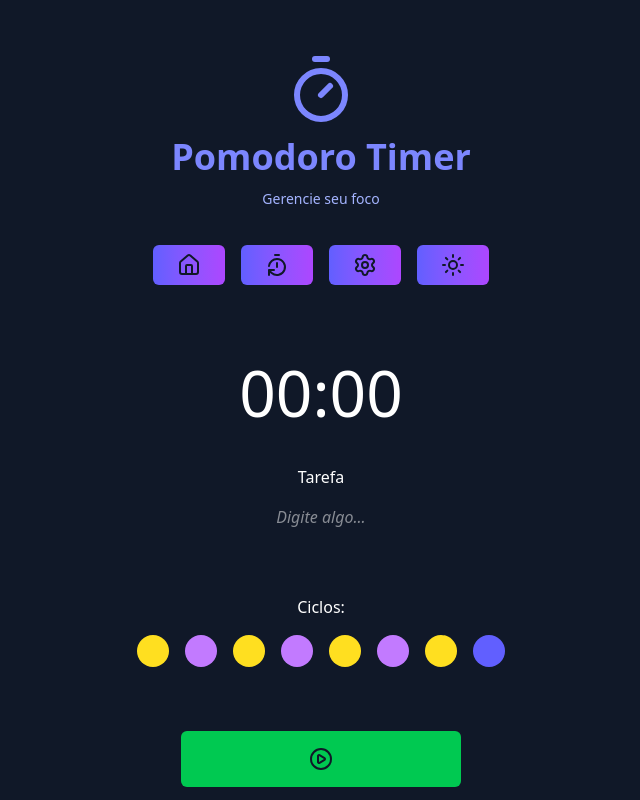
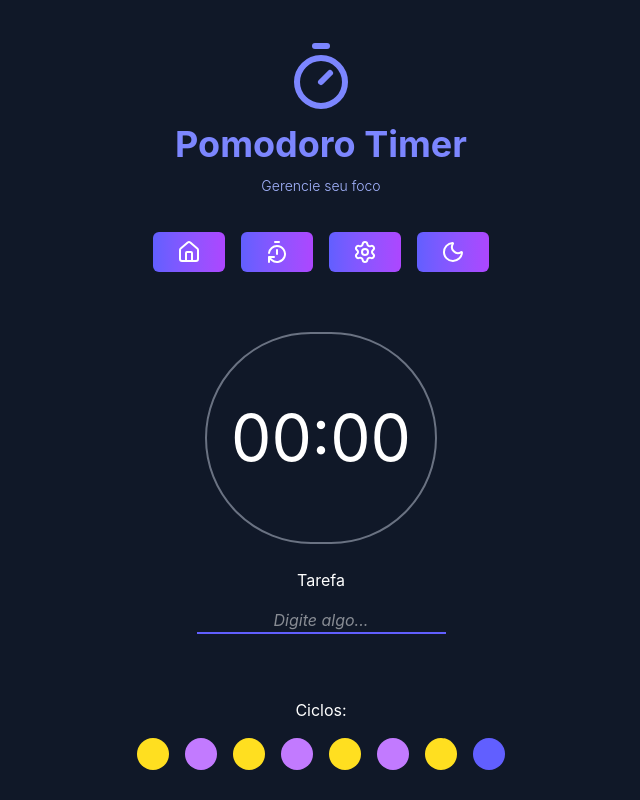
Before and after one commit to yasmin-code-tech/Pomodoro, a React (Vite) app in the folder Pomodoro/: page / in a window 1280 px wide. Shown: the top 800 px of the page, without its empty margins (319-959 px from the left). Built offline with nearby package versions, Linux system fonts and the light colour scheme.

Commit message:
adicionada a funcionalidade de alternar tema

```diff
--- a/Pomodoro/src/App.css
+++ b/Pomodoro/src/App.css
@@ -1 +1,28 @@
 @import "tailwindcss";
+
+@custom-variant dark (&:where(.dark, .dark *));
+
+:root {
+    --background: #111827;
+    --foreground: #ffffff;
+}
+
+@theme{
+    --animate-marquee: marquee 25s linear infinite;
+
+    @keyframes marquee {
+        from{
+            transform: translateX(-100%);
+
+        }to{
+            transform: translateX(100%);
+        }
+    }
+}
+
+@theme inline {
+    --color-background: var(--background);
+    --color-foreground: var(--foreground);
+    --font-sans: 'Inter', sans-serif;
+    --font-mono: 'Fira Code', monospace;
+}
--- a/Pomodoro/src/App.tsx
+++ b/Pomodoro/src/App.tsx
@@ -8,6 +8,7 @@ import {CountDown} from './components/CountDown';
 import {DefaultInput} from './components/DefaultInput';
 import { Cycles } from './components/Cycles';
 import { DefaultButton } from './components/DefaultButton';
+import { Footer } from './components/Footer';
 
 //icons
 import {PlayCircleIcon} from 'lucide-react';
@@ -21,7 +22,7 @@ export function App() {
 
   return(
     <>
-    <div className="bg-gray-900 text-white min-h-screen flex justify-center items-center flex-col">
+    <div className="dark:bg-gray-900 dark:text-white  bg-foreground text-background min-h-screen flex justify-center items-center flex-col">
 
       <header className=' py-10 justify-center flex flex-col items-center font-bold text-2xl'>
       <Logo/>
@@ -35,8 +36,8 @@ export function App() {
     <DefaultInput labelText='Tarefa' id='task' type='text' title='MeuTitulo' placeholder='Digite algo...'
     />
     <Cycles/>
-    <DefaultButton icon={<PlayCircleIcon/>}/>
-
+    <DefaultButton variant='blue' icon={<PlayCircleIcon/>}/>
+    <Footer/>
 
     </div>
     </>
--- a/Pomodoro/src/components/CountDown.tsx
+++ b/Pomodoro/src/components/CountDown.tsx
@@ -6,7 +6,7 @@ import "../App.css";
 export function CountDown(){
  return(
     <>
-    <div className='flex justify-center items-center text-[clamp(2rem,5vw,6rem)]  gap-4'>
+    <div className='flex justify-center items-center text-[clamp(2rem,5vw,6rem)]  gap-4 border-2 border-gray-500 hover:border-gray-600 rounded-full px-6 py-14'>
         00:00
     </div>
     </>
--- a/Pomodoro/src/components/DefaultButton.tsx
+++ b/Pomodoro/src/components/DefaultButton.tsx
@@ -4,15 +4,15 @@ import "../App.css";
 type DefaultButtonProps  =
 {
     icon: React.ReactNode;
-    variant: 'green' | 'red';
+    variant: 'blue' | 'red';
 } & React.ComponentProps<'button'>;
 
-export function DefaultButton({ icon, variant='green', className='', ...props }: DefaultButtonProps){
+export function DefaultButton({ icon, variant='blue', className='', ...props }: DefaultButtonProps){
 
     const baseClasses='px-32 py-4 rounded-md text-gray-900 cursor-pointer transition-colors'
 
     const variantClasses = {
-        green: 'bg-green-500 hover:bg-green-600 text-gray-900',
+        blue: 'bg-blue-500 hover:bg-blue-600 text-gray-900',
         red: 'bg-red-500 hover:bg-red-600 text-gray-900'
     }
 
--- a/Pomodoro/src/components/DefaultInput.tsx
+++ b/Pomodoro/src/components/DefaultInput.tsx
@@ -19,7 +19,7 @@ export function DefaultInput({ id, type, labelText, ...rest }: DefaultInputProps
        className='w-full
          border-0
          border-b-2
-         border-transparent
+         border-indigo-500
          bg-transparent
          focus:outline-none
          focus:border-indigo-500
--- /dev/null
+++ b/Pomodoro/src/components/Footer.tsx
@@ -0,0 +1,11 @@
+
+export function Footer(){
+    return (
+        <>
+        <footer className='flex flex-col justify-center items-center font-light text-sm mt-24 gap-1.5'>
+            <a href="#" className='no-underline hover:underline'>Entenda como funciona a técnica pomodoro 🍅 </a>
+            <a href="#" className='no-underline hover:underline'>Pomodoro Timer &copy; {new Date().getFullYear()} - Feito com ❤️ </a>
+        </footer>
+        </>
+    )
+}
--- a/Pomodoro/src/components/Logo.tsx
+++ b/Pomodoro/src/components/Logo.tsx
@@ -8,11 +8,11 @@ return(
     <>
     <div className='flex flex-col justify-center items-center gap-2 hover:opacity-70' >
         <TimerIcon
-        className = 'text-indigo-400 w-18 h-18 font-bold hover:opacity-70'/>
-        <span className='text-4xl py-1 transition hover:opacity-70 text-indigo-400'>
+        className = 'dark:text-indigo-400 w-18 h-18 font-bold hover:opacity-70'/>
+        <span className='text-4xl text-gray-900 py-1 transition hover:opacity-70 dark:text-indigo-400'>
             Pomodoro Timer
         </span>
-        <span className='text-sm text-indigo-300 font-light  '>
+        <span className='text-sm text-gray-900 dark:text-indigo-300 font-light  '>
             Gerencie seu foco
         </span>
     </div>
--- a/Pomodoro/src/components/Menu.tsx
+++ b/Pomodoro/src/components/Menu.tsx
@@ -1,38 +1,66 @@
 import React from "react";
 import "../App.css";
-import { HouseIcon, TimerResetIcon,SettingsIcon, SunIcon} from "lucide-react";
+import { HouseIcon, TimerResetIcon,SettingsIcon, Sun, Moon} from "lucide-react";
+import {useState,useEffect} from 'react';
 
 
 
 
 export function Menu(){
 
+    // const handleThemeChange = () => {
+    //     const currentTheme = document.documentElement.classList.contains("dark") ? "dark" : "light";
+    //     document.documentElement.classList.toggle("dark");
+    //     localStorage.setItem("theme", currentTheme);
+    // }
+
+    const [isDark, setIsDark] = useState(false);
+
+    useEffect(() => {
+        const savedTheme = localStorage.getItem("theme");
+        if(savedTheme === "dark"){
+            document.documentElement.classList.add("dark");
+            setIsDark(true);
+        }
+    }, []);
+
+    const handleThemeChange = () => {
+        const nextTheme = !isDark;
+
+        setIsDark(nextTheme);
+        document.documentElement.classList.toggle("dark");
+        localStorage.setItem("theme", nextTheme ? "dark": "light")
+    }
+
+
     return (
         <>
         <nav className='flex flex-row justify-center items-center gap-4 mt-4 py-5'>
             <a href="#">
                 <button className="px-6 py-2 rounded-md bg-gradient-to-r from-indigo-500
-                to-purple-500 hover:brightness-90 flex flex-row justify-center items-center gap-2">
-                    <HouseIcon className="text-gray-900"></HouseIcon>
+                to-purple-500 hover:brightness-90 flex flex-row justify-center items-center gap-2" title="Ir para a home" aria-label="Ir para a home">
+                    <HouseIcon className="text-background dark:text-foreground"></HouseIcon>
                 </button>
 
             </a>
             <a href="">
                 <button className="px-6 py-2 rounded-md bg-gradient-to-r from-indigo-500
-                to-purple-500 hover:brightness-90 flex flex-row justify-center items-center gap-2">
-                    <TimerResetIcon className="text-gray-900"></TimerResetIcon>
+                to-purple-500 hover:brightness-90 flex flex-row justify-center items-center gap-2" title='Histórico' aria-label='Histórico'>
+                    <TimerResetIcon className="text-background dark:text-foreground"></TimerResetIcon>
                 </button>
             </a>
             <a href="">
                 <button className="px-6 py-2 rounded-md bg-gradient-to-r from-indigo-500
-                to-purple-500 hover:brightness-90 flex flex-row justify-center items-center gap-2">
-                    <SettingsIcon className="text-gray-900"/>
+                to-purple-500 hover:brightness-90 flex flex-row justify-center items-center gap-2" title="Configurações" aria-label='Configurações'>
+                    <SettingsIcon className="text-background dark:text-foreground"/>
                 </button>
             </a>
-            <a href="">
+            <a href="#" onClick={handleThemeChange} >
                 <button className='px-6 py-2 rounded-md bg-gradient-to-r from-indigo-500 to-purple-500
-                hover:brightness-90 flex flex-row justify-center items-center gap-2'>
-                    <SunIcon className="text-gray-900"/>
+                hover:brightness-90 flex flex-row justify-center items-center gap-2 dark:bg-foreground dark:text-background' title="Alternar tema" aria-label="Alternar tema"
+                >
+                {isDark ? (<Moon className="text-foreground"/>) : (<Sun className="text-background"/>)}
+
                 </button>
             </a>
         </nav>
--- /dev/null
+++ b/Pomodoro/src/contexts/ThemeContext.tsx
@@ -0,0 +1,36 @@
+import { createContext, useContext, useEffect, useState } from 'react';
+
+type Theme = 'light' | 'dark';
+
+type ThemeContextType = {
+  theme: Theme;
+  toggleTheme: () => void;
+};
+
+const ThemeContext = createContext({} as ThemeContextType);
+
+export function ThemeProvider({ children }: { children: React.ReactNode }) {
+  const [theme, setTheme] = useState<Theme>('dark');
+
+  function toggleTheme() {
+    setTheme(prev => (prev === 'dark' ? 'light' : 'dark'));
+  }
+
+  // Carregar tema salvo
+  useEffect(() => {
+    const savedTheme = localStorage.getItem('theme') as Theme | null;
+    if (savedTheme) setTheme(savedTheme);
+  }, []);
+
+  // Aplicar tema
+  useEffect(() => {
+    document.documentElement.classList.toggle('dark', theme === 'dark');
+    localStorage.setItem('theme', theme);
+  }, [theme]);
+
+  return (
+    <ThemeContext.Provider value={{ theme, toggleTheme }}>
+      {children}
+    </ThemeContext.Provider>
+  );
+}
--- /dev/null
+++ b/Pomodoro/src/contexts/UseTheme.tsx
@@ -0,0 +1,6 @@
+import { useContext } from 'react';
+import { ThemeContext } from './ThemeContext';
+
+export function useTheme() {
+  return useContext(ThemeContext);
+}
--- a/Pomodoro/src/main.tsx
+++ b/Pomodoro/src/main.tsx
@@ -1,9 +1,13 @@
-import { StrictMode } from 'react'
-import { createRoot } from 'react-dom/client'
-import { App } from './App.tsx'
+import { StrictMode } from 'react';
+import { createRoot } from 'react-dom/client';
+import { App } from './App';
+import { ThemeProvider } from './contexts/ThemeContext';
+import './App.css';
 
 createRoot(document.getElementById('root')!).render(
-  <StrictMode>
-    <App />
-  </StrictMode>,
-)
+   <StrictMode>
+    <ThemeProvider>
+      <App />
+    </ThemeProvider>
+  </StrictMode>
+);
```
